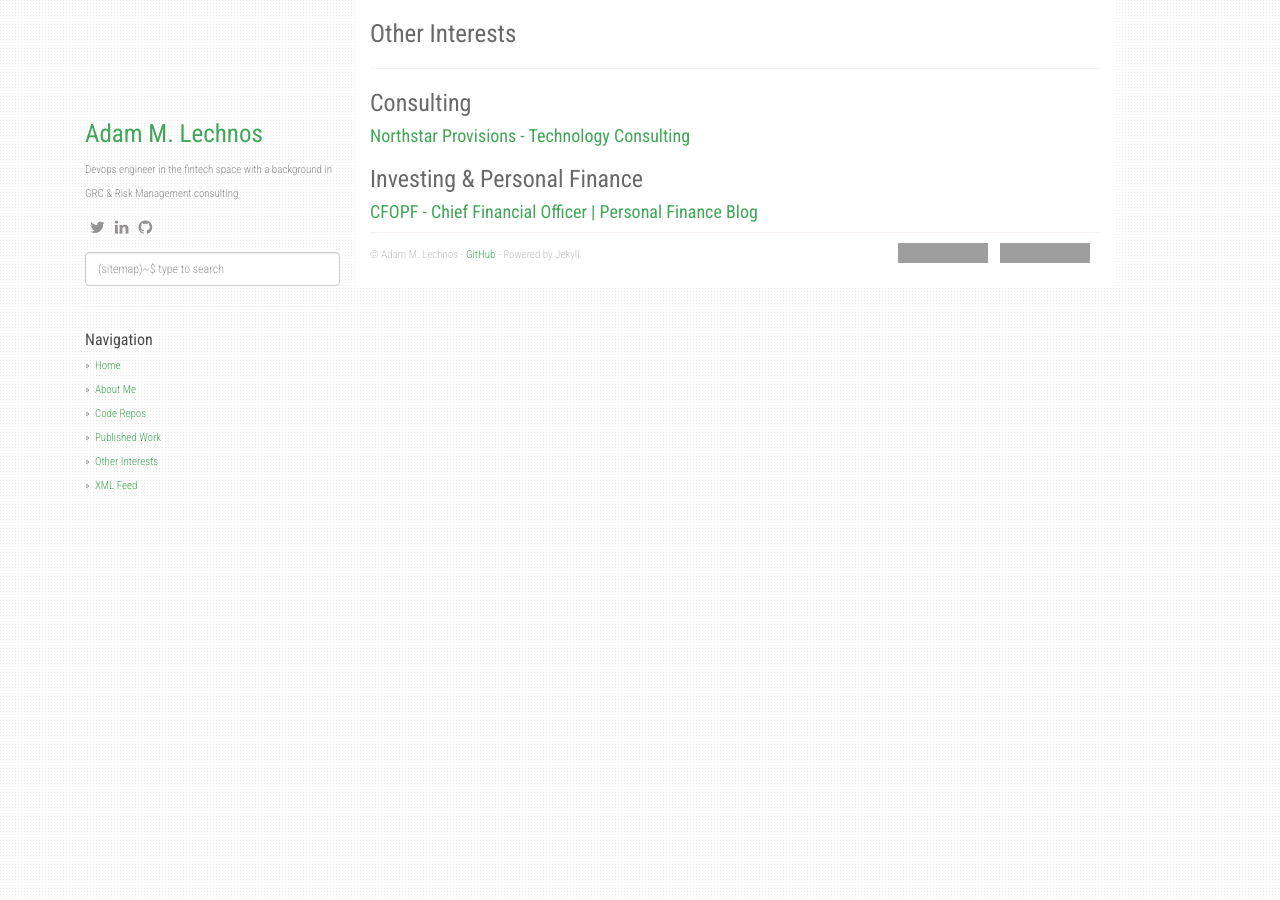
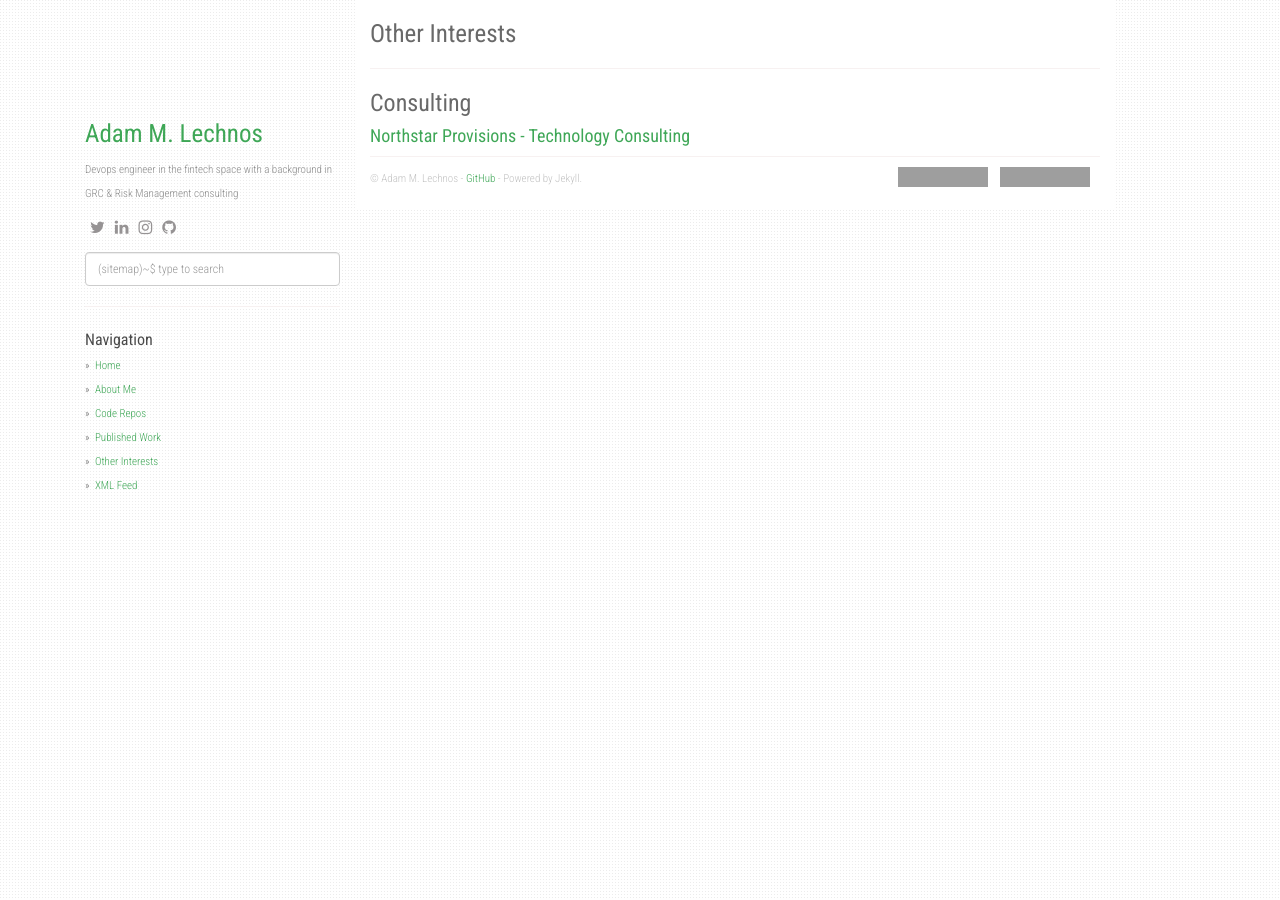
Before and after one commit to Adam-Lechnos/adam-lechnos.github.io, a Jekyll site: the page built from other.md, in a window 1280 px wide. Built offline with Jekyll 4.4.1, drawn with Linux system fonts in a browser that asks for light colours; nearby versions of some CDN libraries; grey boxes are pictures that could not be loaded.

Commit message:
add social media and code language

```diff
--- a/_config.yml
+++ b/_config.yml
@@ -19,6 +19,8 @@
       link: "http://www.twitter.com/Adam_Lechnos"
     - icon: fa-linkedin
       link: "https://www.linkedin.com/in/adamlechnos"
+    - icon: fa-instagram
+      link: "https://www.instagram.com/adam_lechnos"
     - icon: fa-github
       link: "https://github.com/adam-lechnos"
 
--- a/other.md
+++ b/other.md
@@ -5,6 +5,3 @@
 ---
 ### Consulting
 #### [Northstar Provisions - Technology Consulting](https://northstarprovisions.com){:target="_blank" rel="noopener"}
-
-### Investing & Personal Finance
-#### [CFOPF - Chief Financial Officer | Personal Finance Blog](https://cfopf.com){:target="_blank" rel="noopener"}
```
Also changed, not shown: repos.md (+1 -0 lines).
